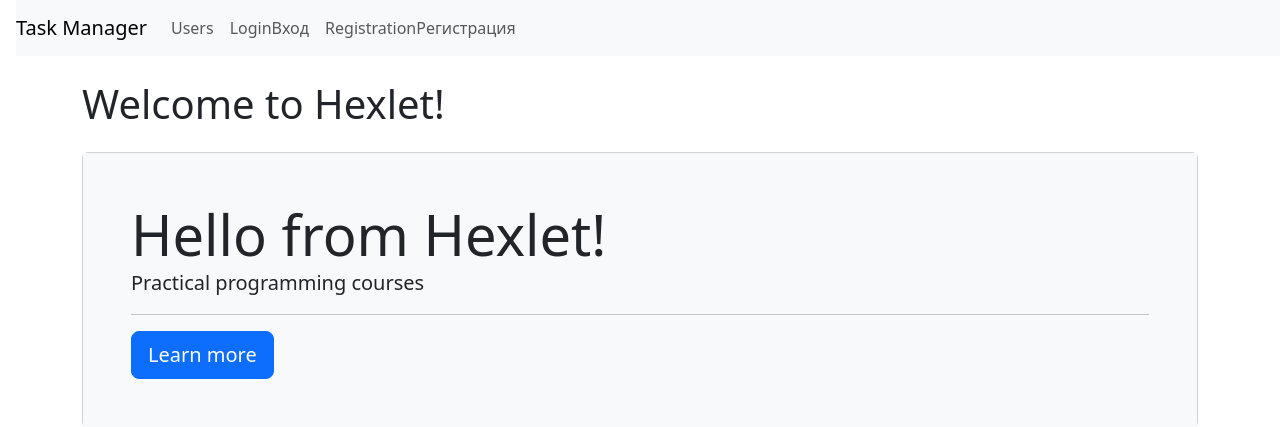
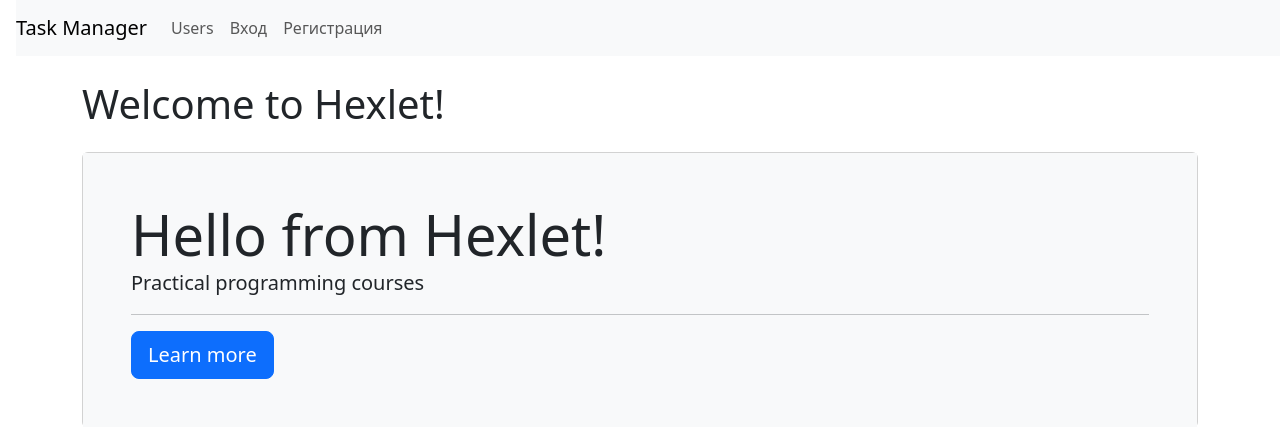
Before and after one commit to lyovaparsyan94/python-project-52, a Django app: page / in a window 1280 px wide. Shown: the top 427 px of the page. Run offline with Django 5.2, Linux system fonts and the light colour scheme; parts of the project's set-up code (start-up, migrations or seed data) failed here and were passed over; some libraries are stand-ins or nearby versions.

Commit message:
update html

```diff
--- a/task_manager/templates/base.html
+++ b/task_manager/templates/base.html
@@ -34,10 +34,10 @@
 
           {% else %}
             <li class="nav-item">
-              <a class="nav-link" href="{% url 'login' %}">{% translate 'Login' %}Вход</a>
+              <a class="nav-link" href="{% url 'login' %}">Вход</a>
             </li>
             <li class="nav-item">
-              <a class="nav-link" href="{% url 'users:create' %}">{% translate 'Registration' %}Регистрация</a>
+              <a class="nav-link" href="{% url 'users:create' %}">Регистрация</a>
             </li>
           {% endif %}
           {% if user.is_authenticated %}
```
